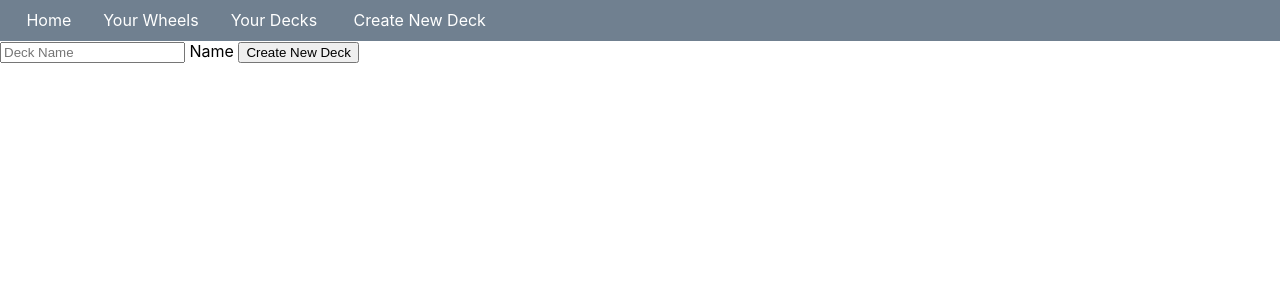
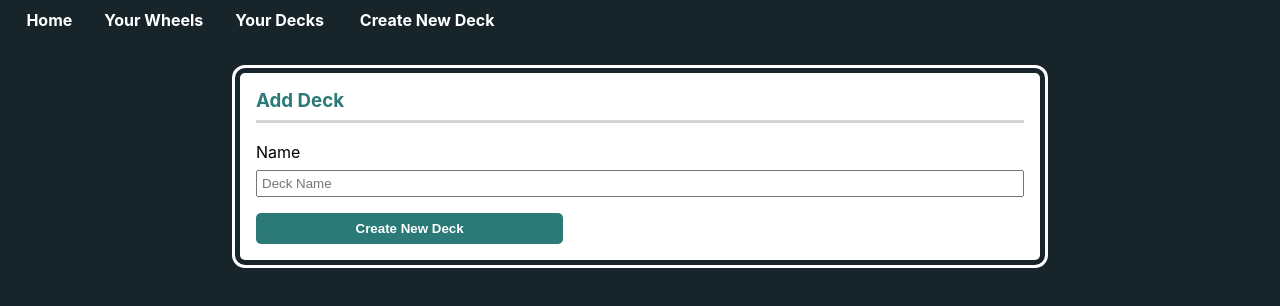
Before and after one commit to Dioscuri/mtg-wheel-highlander, a React (Create React App) app: page /new_deck in a window 1280 px wide. Shown: the top 306 px of the page. Built offline with nearby package versions, Linux system fonts and the light colour scheme.

Commit message:
Personal decks pull from database, and updated styling to make it not ugly

```diff
--- a/src/App.css
+++ b/src/App.css
@@ -1,3 +1,5 @@
+@import url("./theme.css");
+
 .App {
   text-align: center;
   display: flex;
@@ -11,18 +13,36 @@
 
 .navigation {
   padding: .65rem;
-  background-color: slategray;
+  background-color: var(--dark-theme-color);
 }
 
 .navigation > * {
   color: white;
   margin: 0 1rem;
+  padding-bottom: .25rem;
   text-decoration: none;
+  font-weight: bold;
+  border-bottom: solid var(--theme-color) 2px;
+  border-bottom-width: 0px ;
+  transition: border-bottom-width 0.2s ease;
 }
 
 .navigation > *:hover {
-  color: darkslategray;
+  position: relative;
+  color: var(--theme-color);
+  border-bottom-width: 3px;
 }
+
+.navigation > *:after {
+  content: '';
+  display: none;
+  margin: auto;
+  height: 3px;
+  width: 0px;
+  background: transparent;
+  transition: width .5s ease;
+}
+
 
 .search-container {
   width: fit-content;
@@ -47,9 +67,10 @@
   align-items: center;
   height: 1.5rem;
   text-align: left;
-  border: solid lightgray 2px;
+  border: solid var(--theme-color) 2px;
   margin-top: -2px;
   padding: .25rem .5rem;
+  background-color: white;
 }
 
 .card p {
@@ -61,11 +82,18 @@
   height: fit-content;
   margin-right: 1px;
   font-size: smaller;
-  background-color: lightseagreen;
+  background-color: var(--mid-theme-color);
   color: white;
-  border: solid lightseagreen 1px;
+  border: solid var(--mid-theme-color) 2px;
   border-radius: 2px;
   font-weight: bold;
+}
+
+.card button:hover {
+  cursor: pointer;
+  background-color: white;
+  color: var(--mid-theme-color);
+
 }
 
 .personal-deck-container {
@@ -80,9 +108,10 @@
 
 .personal-deck {
     width: 100%;
-    border: solid lightgrey 1px;
+    border: solid white 2px;
     border-radius: 5px;
     text-align: center;
+    margin: 1rem 0;
     padding-top: 20%;
     padding-bottom: 30%;
     color: white;
@@ -91,5 +120,67 @@
 }
 
 .personal-deck:hover{
-  filter: drop-shadow(1px 1px 7px gray);
+  filter: drop-shadow(1px 1px 7px var(--mid-theme-color));
 }
+
+.deck-editor-header {
+  display: flex;
+  flex-direction: column;
+  background-color: white;
+  height: fit-content;
+  padding: 1rem;
+  color: var(--mid-theme-color);
+}
+
+.deck-editor-header > * {
+  margin: 1rem 5%;
+}
+
+.new-deck-form {
+  background-color: white;
+  margin: auto;
+  margin-top: 2rem;
+  width: 60%;
+  display: flex;
+  flex-direction: column;
+  padding: 1rem;
+  border-radius: 5px;
+  position: relative;
+  outline: white 3px solid;
+  outline-offset: 5px;
+}
+
+.new-deck-form > input:not(:last-child) {
+  margin-top: .5rem;
+  padding: 0.25rem;
+  outline-color: var(--mid-theme-color)
+}
+
+.new-deck-form > h3 {
+  margin-top:0;
+  padding-bottom: .5rem;
+  color: var(--mid-theme-color);
+  border-bottom: solid 3px lightgrey;
+}
+
+.submit-button {
+  background-color: var(--mid-theme-color);
+  color: white;
+  outline: none;
+  border: none;
+  width: 40%;
+  padding: 0.5rem;
+  border-radius: 5px;
+  margin-top: 1rem;
+  font-weight: bold;
+
+  transition: background-color .2s ease, color .1s ease;
+
+}
+
+.submit-button:hover {
+  cursor: pointer;
+  background-color: var(--accent-theme-color);
+  color: var(--mid-theme-color);
+  outline: 1px solid var(--mid-theme-color);
+}
--- a/src/Deck.tsx
+++ b/src/Deck.tsx
@@ -8,7 +8,7 @@ function Deck() {
 
     return (
       <div className="deck">
-        <h3 style={{marginTop: 0}}> Card List </h3>
+        <h3 style={{marginTop: 0, color:"var(--accent-theme-color)"}}> Card List </h3>
         {deck.size > 0 &&
           // Convert the map to an array to create the list of elements
           Array.from(deck.values()).map((card:CardData)=>{
--- a/src/DeckEditor.tsx
+++ b/src/DeckEditor.tsx
@@ -9,7 +9,10 @@ export function DeckEditor(){
 
     return (
         <div>
-            <h3 style={{width:"100%", textAlign:"center"}}> {loadedData.name}</h3>
+            <div className="deck-editor-header">
+                <h2 style={{textTransform:"uppercase"}}> {loadedData.name}</h2>
+                <h3> User Name </h3>
+            </div>
             <div className="App">
 
                 <DeckProvider loadedData={loadedData}>
--- a/src/NewDeck.tsx
+++ b/src/NewDeck.tsx
@@ -42,13 +42,15 @@ export function NewDeck() {
 
     return (
         <form className="new-deck-form" onSubmit={onSubmit}>
+            <h3> Add Deck </h3>
+            <label htmlFor="new-deck-name"> Name </label>
             <input
                 id = "new-deck-name"
                 name="deck_name"
                 placeholder="Deck Name"
                 ref={deck_name}
             />
-            <label htmlFor="new-deck-name"> Name </label>
+
 
             {/*<input
                 id ="wheel-selection"
@@ -57,7 +59,7 @@ export function NewDeck() {
             <label htmlFor="wheel-selection"> TODO: Wheel Selection </label>
             */}
 
-            <input type={"submit"} value="Create New Deck"/>
+            <input className="submit-button" type={"submit"} value="Create New Deck"/>
         </form>
     )
 }
--- a/src/PersonalDecks.tsx
+++ b/src/PersonalDecks.tsx
@@ -1,9 +1,33 @@
-import {decks} from './test_objects.tsx'
 import React from 'react'
+import { useEffect, useState } from 'react'
 import { Link } from 'react-router-dom'
 import './App.css'
 
 export function PersonalDecks(){
+    const [decks, setDecks] = useState<Array<any>>([])
+
+    // Initialize the deck
+    useEffect(() => {
+        fetch(`http://localhost:5001/decks`)
+            .then((response) =>response.json())
+            .then((data)=>{
+                let results:Array<any> = []
+
+                data.map((deck) => {
+                    results.push({
+                        name: deck.name,
+                        id: deck._id,
+                        cards: []
+                    })
+                })
+
+                setDecks(results)
+            })
+
+
+        }, [])
+
+
     return (
         <>
             <div className='personal-deck-container'>
@@ -15,9 +39,11 @@ export function PersonalDecks(){
                         <Link
                             className='personal-deck'
                             style={{
-                                background: (first_image_uri == null) ? "linear-gradient(rgb(0,0,0, .9),rgb(0,0,0, .75), gray)" : `linear-gradient(rgba(0, 0, 0, 0.5), rgba(0, 0, 0, 0.2)), url(${first_image_uri})`
+                                background: (first_image_uri == null) ? "white" : `linear-gradient(rgba(0, 0, 0, 0.5), rgba(0, 0, 0, 0.2)), url(${first_image_uri})`,
+                                color: (first_image_uri == null) ? "var(--dark-theme-color)" : "white",
+
                             }}
-                            to={`/deck_editor/${deck.id}`}> {deck.id}
+                            to={`/deck_editor/${deck.id}`}> {deck.name}
                         </Link>
                     )
                 })}
--- a/src/index.css
+++ b/src/index.css
@@ -1,3 +1,5 @@
+@import url("./theme.css");
+
 body {
   margin: 0;
   font-family: -apple-system, BlinkMacSystemFont, 'Segoe UI', 'Roboto', 'Oxygen',
@@ -5,6 +7,7 @@ body {
     sans-serif;
   -webkit-font-smoothing: antialiased;
   -moz-osx-font-smoothing: grayscale;
+  background-color: var(--main-bg-color);
 }
 
 code {
--- a/src/index.js
+++ b/src/index.js
@@ -14,10 +14,6 @@ import { Navigation } from './Navigation.tsx';
 import { PersonalDecks } from './PersonalDecks.tsx';
 import { DeckEditor } from './DeckEditor.tsx';
 import { NewDeck } from './NewDeck.tsx';
-import { decks } from './test_objects.tsx';
-
-import { CardData } from './types.ts';
-import { getCardData } from './helperFunctions.ts';
 
 const root = ReactDOM.createRoot(document.getElementById('root'));
 
--- /dev/null
+++ b/src/theme.css
@@ -0,0 +1,13 @@
+:root {
+    --main-bg-color: #DEF2F1;
+    --main-bg-color: #3AAFA9;
+    --main-bg-color: #17252A;
+
+    --mid-theme-color: #2B7A78;
+    --dark-theme-color: #17252A;
+    --theme-color: #3AAFA9;
+    --accent-theme-color: white;
+
+    --text-color: white;
+    --secondary-text-color: black;
+  }
```
